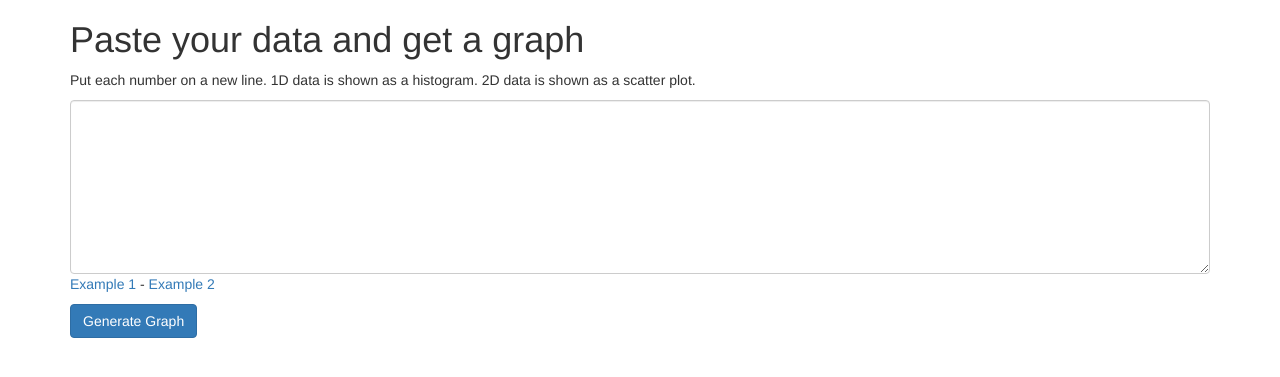
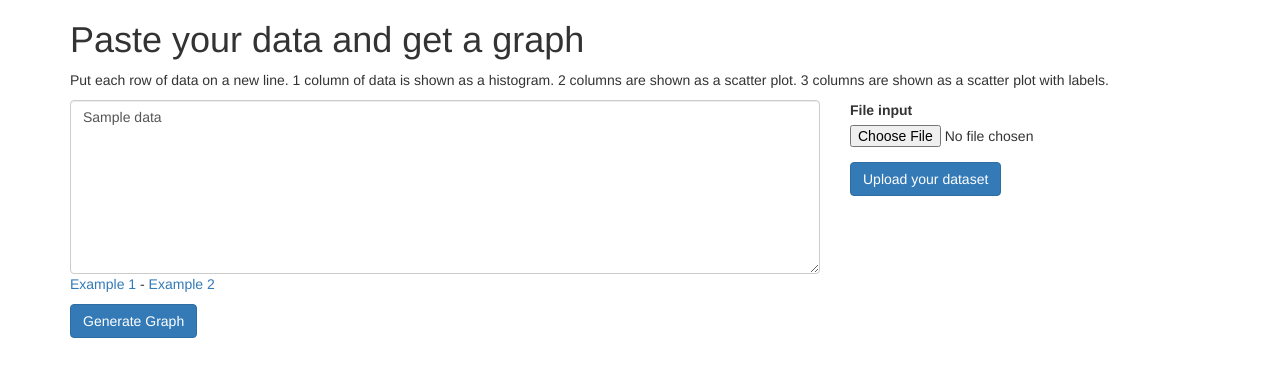
Before and after one commit to supernifty/quick_graph, a Flask app: template templates/main.html in a window 1280 px wide. Shown: the top 377 px of the page. Run offline with Flask 2, Linux system fonts and the light colour scheme; the template is opened without the code that fills it: most values are stand-ins (such as "Sample title", 1, 10 or a date in 2020); some libraries are stand-ins or nearby versions.

Commit message:
support file upload

```diff
--- a/main.py
+++ b/main.py
@@ -23,7 +23,7 @@ def main():
             flask.abort(400, 'No selected file')
             return flask.redirect(flask.request.url)
         if file:
-            data = file.read()
+            data = ''.join([line.decode("utf-8") for line in file])
             return flask.render_template('main.html', data=data)
     return flask.render_template('main.html')
 
--- a/static/main.js
+++ b/static/main.js
@@ -20,12 +20,16 @@ var
   },
 
   scatter = function(rows, sep) {
-      var x = [], y = [];
+      var x = [], y = [], z = [], labels = (rows[0].split(sep).length > 2);
 
       for (row in rows) {
         values = rows[row].split(sep);
         x.push(values[0]);
         y.push(values[1]);
+
+        if (labels) {
+          z.push(values[2]);
+        }
       }
       var trace = {
           x: x,
@@ -33,8 +37,11 @@ var
           type: 'scatter',
           mode: 'markers'
       };
+      if (labels) {
+        trace['text'] = z;
+      }
       var data = [trace];
-      Plotly.newPlot('graph', data);
+      Plotly.newPlot('graph', data, {hovermode: 'closest'});
       $('#status').text("Plotted " + rows.length + " values as a scatter plot");
    },
 
--- a/templates/main.html
+++ b/templates/main.html
@@ -24,9 +24,13 @@
       <div class="row">
         <div class="col-md-12">
           <h1>Paste your data and get a graph</h1>
-          <p>Put each number on a new line. 1D data is shown as a histogram. 2D data is shown as a scatter plot.</p>
+          <p>Put each row of data on a new line. 1 column of data is shown as a histogram. 2 columns are shown as a scatter plot. 3 columns are shown as a scatter plot with labels.</p>
+        </div>
+      </div>
+      <div class="row">
+        <div class="col-md-8">
           <div>
-            <textarea class="form-control" id="data" rows="8"></textarea>
+            <textarea class="form-control" id="data" rows="8">{{ data }}</textarea>
           </div>
           <div>
             <p>
@@ -37,6 +41,15 @@
             <button type="button" id="graph_btn" class="btn btn-primary">Generate Graph</button>
             <span id="status"></span>
           </div>
+        </div>
+        <div class="col-md-4">
+          <form method=post enctype=multipart/form-data>
+            <div class="form-group">
+              <label for="file">File input</label>
+              <input type="file" class="form-control-file" name="file" id="file" aria-describedby="fileHelp">
+            </div>
+            <button type="submit" class="btn btn-primary">Upload your dataset</button>
+          </form>
         </div>
       </div>
 
```
